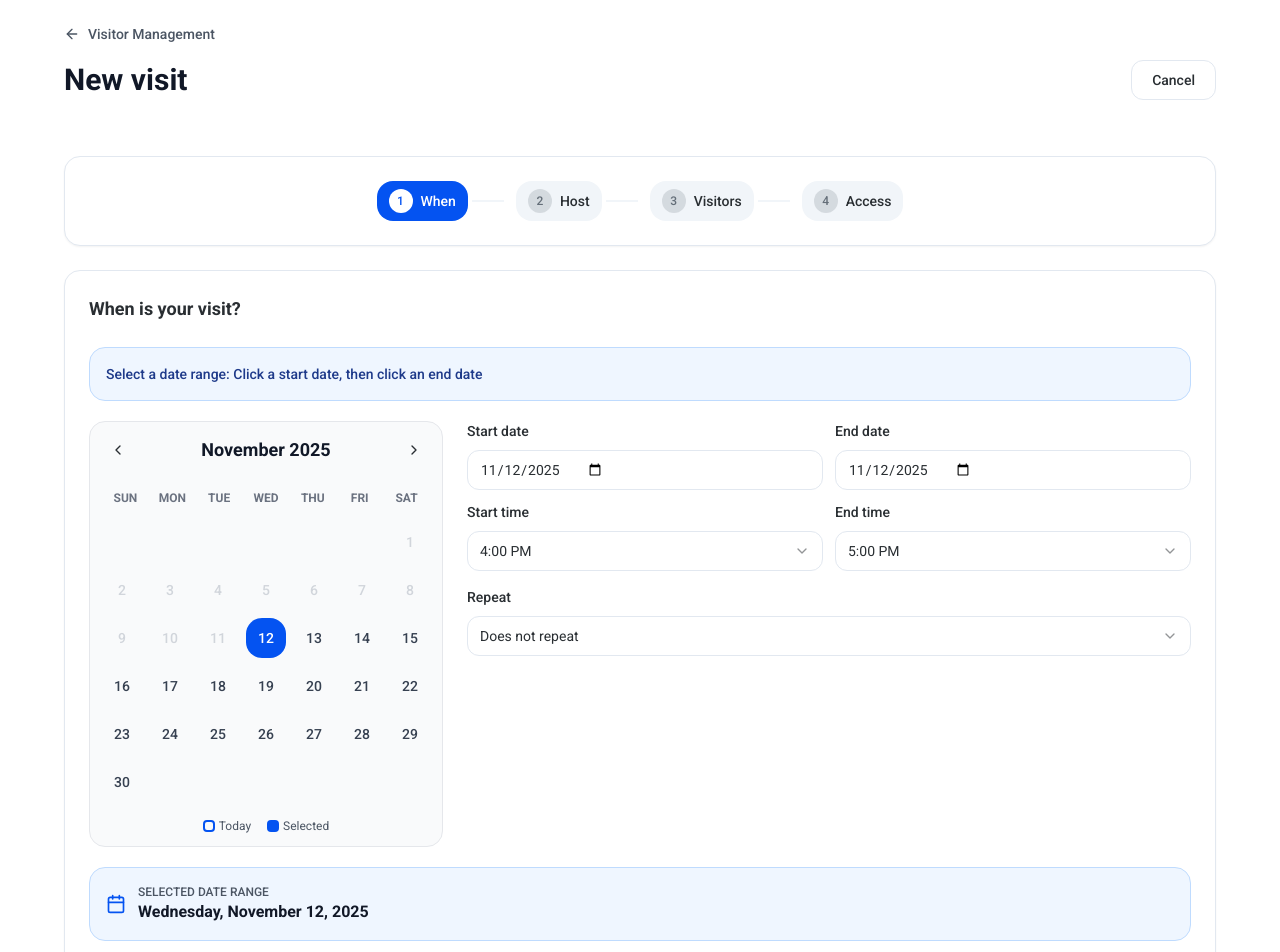
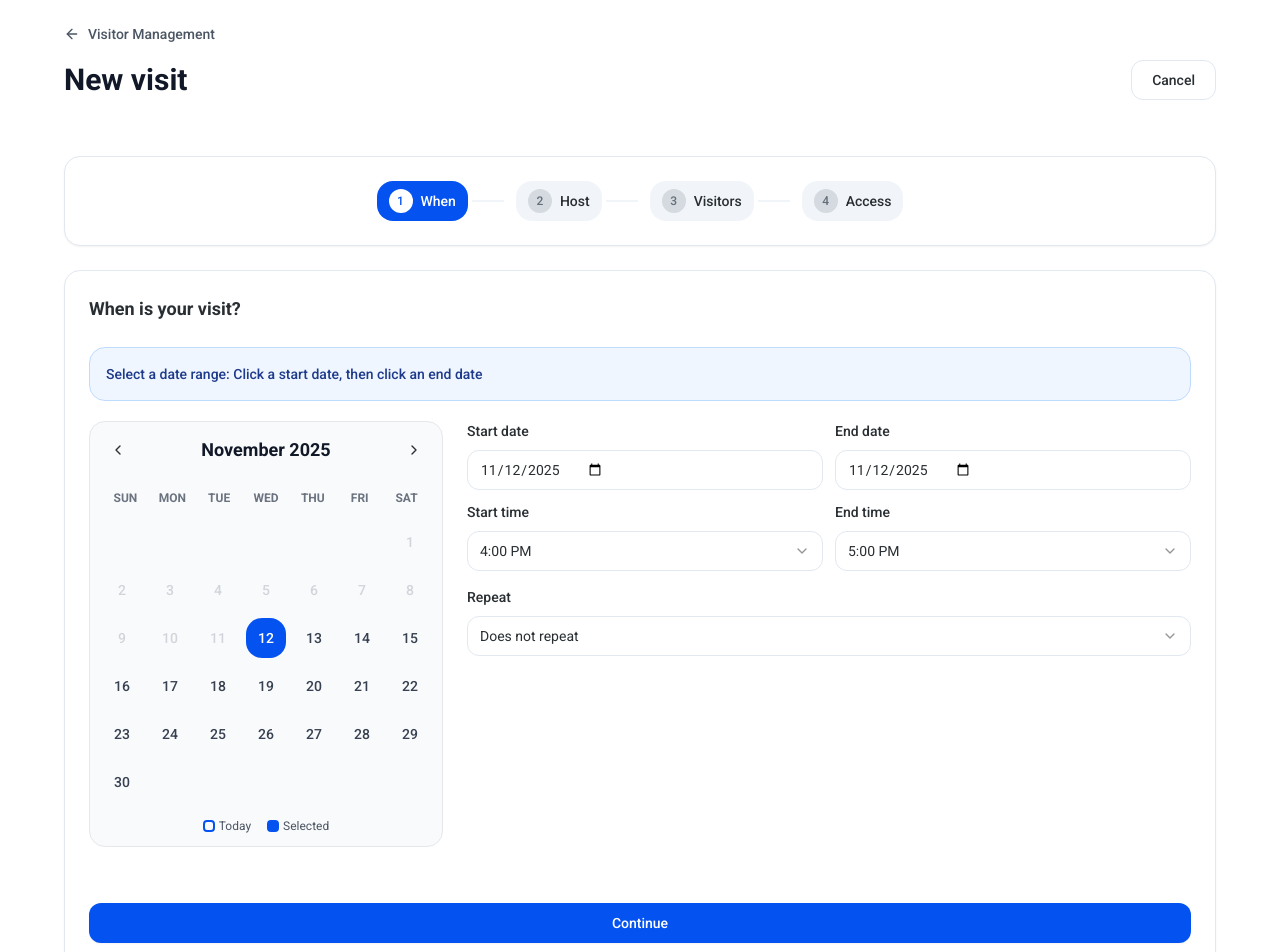
Before and after one commit to abigaelcanova/Test, a React (Vite) app: page /visits/new in a window 1280 px wide. Shown: the top 952 px of the page. Built offline with nearby package versions, Linux system fonts and the light colour scheme.

Commit message:
removed component

```diff
--- a/src/components/modal-steps/Step0DateSelect.jsx
+++ b/src/components/modal-steps/Step0DateSelect.jsx
@@ -193,24 +193,6 @@ export function Step0DateSelect({ data, onNext }) {
             )}
           </div>
         </div>
-
-        {/* Selected Date Range Display */}
-        {dateRange.from && (
-          <div className="bg-blue-50 border border-blue-200 rounded-lg p-4">
-            <div className="flex items-center gap-3">
-              <CalendarIcon className="h-5 w-5 text-primary" />
-              <div>
-                <p className="text-xs font-medium text-gray-600 uppercase">Selected Date Range</p>
-                <p className="text-base font-semibold text-gray-900">
-                  {formatDisplayDate(dateRange.from)}
-                  {dateRange.to && dateRange.to !== dateRange.from && (
-                    <span> → {formatDisplayDate(dateRange.to)}</span>
-                  )}
-                </p>
-              </div>
-            </div>
-          </div>
-        )}
       </div>
     </form>
   )
```
